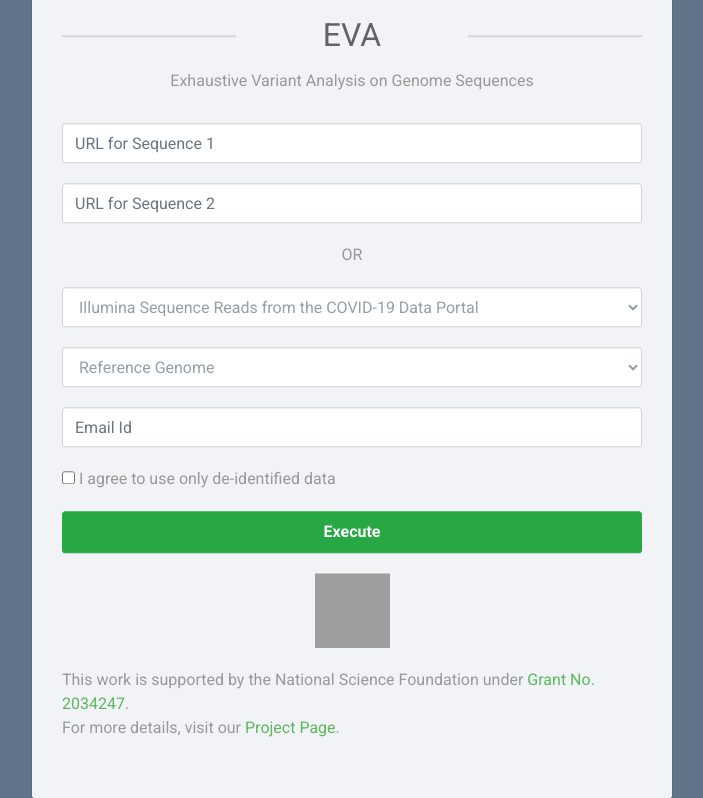
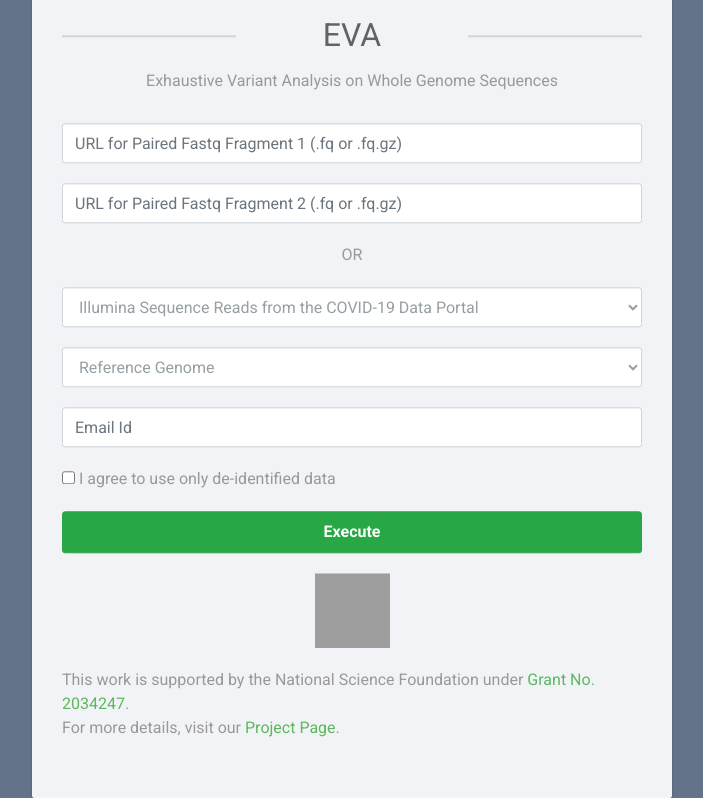
Before and after one commit to MU-Data-Science/EVA, a Flask app: page /cluster in a window 1280 px wide. Shown: the top 798 px of the page, without its empty margins (288-991 px from the left). Run offline with Flask 2, Linux system fonts and the light colour scheme; some libraries are stand-ins or nearby versions; grey boxes are pictures that could not be loaded.

Commit message:
Minor changes done for the UI.

```diff
--- a/web_app/templates/cluster.html
+++ b/web_app/templates/cluster.html
@@ -139,12 +139,12 @@
 <div class="eva-form">
     <form action="/execute_cluster" onsubmit="success()">
 		<h2>EVA</h2>
-		<p class="hint-text">Exhaustive Variant Analysis on Genome Sequences</p>
+		<p class="hint-text">Exhaustive Variant Analysis on Whole Genome Sequences</p>
         <div class="form-group">
-            <input type="url" class="form-control" id="seq_1_url" name="seq_1_url" placeholder="URL for Sequence 1">
+            <input type="url" class="form-control" id="seq_1_url" name="seq_1_url" placeholder="URL for Paired Fastq Fragment 1 (.fq or .fq.gz)">
         </div>
         <div class="form-group">
-            <input type="url" class="form-control" id="seq_2_url" name="seq_2_url" placeholder="URL for Sequence 2">
+            <input type="url" class="form-control" id="seq_2_url" name="seq_2_url" placeholder="URL for Paired Fastq Fragment 2 (.fq or .fq.gz)">
         </div>
         <div class="form-group" id="or">
 			<label class="form-check-label">OR</label>
--- a/web_app/templates/standalone.html
+++ b/web_app/templates/standalone.html
@@ -110,12 +110,12 @@ body {
 <div class="eva-form">
     <form action="/execute_standalone" onsubmit="success()">
 		<h2>EVA</h2>
-		<p class="hint-text">Exhaustive Variant Analysis on Genome Sequences</p>
+		<p class="hint-text">Exhaustive Variant Analysis on Whole Genome Sequences</p>
         <div class="form-group">
-            <input type="url" class="form-control" name="seq_1_url" placeholder="URL for Sequence 1" required="required">
+            <input type="url" class="form-control" name="seq_1_url" placeholder="URL for Paired Fastq Fragment 1 (.fq or .fq.gz)" required="required">
         </div>
         <div class="form-group">
-            <input type="url" class="form-control" name="seq_2_url" placeholder="URL for Sequence 2" required="required">
+            <input type="url" class="form-control" name="seq_2_url" placeholder="URL for Paired Fastq Fragment 2 (.fq or .fq.gz)" required="required">
         </div>
         <div class="form-group">
             <select class="form-control" name="ref">
--- a/web_app/templates/success.html
+++ b/web_app/templates/success.html
@@ -94,7 +94,7 @@ body {
 <div class="eva-form">
     <form action="/execute_standalone" onsubmit="success()">
 		<h2>EVA</h2>
-		<p class="hint-text">Exhaustive Variant Analysis on Genome Sequences</p>
+		<p class="hint-text">Exhaustive Variant Analysis on Whole Genome Sequences</p>
         <div class="form-group">
 			<label class="form-check-label">Thank you for submitting your request. You will receive an email notification containing the downloadable link for the .vcf file. Click <a href="/cluster">here</a> to submit a new job. The variant analysis process uses <a href="https://github.com/lh3/bwa">bwa</a>, <a href="https://github.com/bigdatagenomics/adam">Adam</a>, <a href="https://github.com/bigdatagenomics/cannoli">Cannoli</a> and <a href="https://github.com/ekg/freebayes">freebayes</a>.</label>
 		</div>
```
Also changed, not shown: 1 other file.
